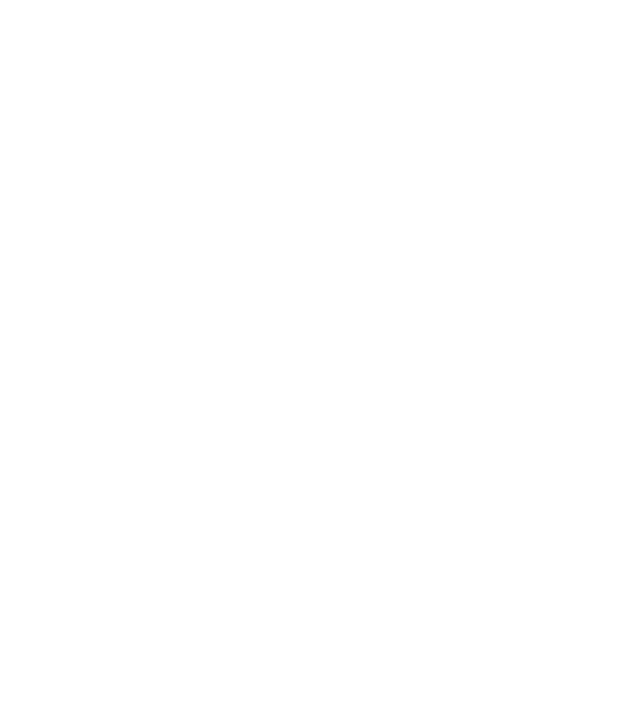
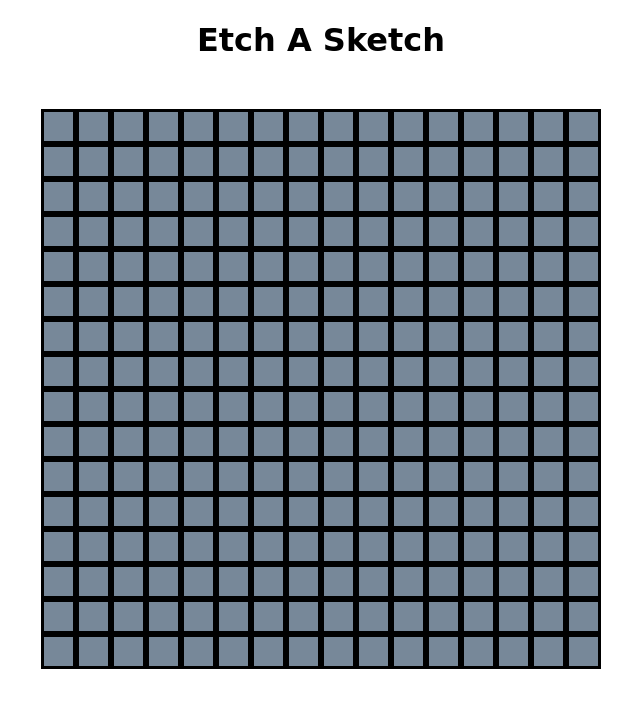
Before and after one commit to rjmills87/Etch-A-Sketch-Project, a plain HTML site: page index.html in a window 1280 px wide. Shown: the whole page, without its empty margins (319-959 px from the left). Drawn offline with Linux system fonts and the light colour scheme; a web font is replaced by a local one.

Commit message:
16 x 16 grid created using javascript.

```diff
--- a/index.html
+++ b/index.html
@@ -8,6 +8,7 @@
     <title>Etch-A-Sketch-Project</title>
   </head>
   <body>
+    <h1 class="main-title">Etch A Sketch</h1>
     <div class="grid-container"></div>
     <script src="script.js"></script>
   </body>
--- a/script.js
+++ b/script.js
@@ -0,0 +1,11 @@
+const gridContainer = document.querySelector(".grid-container");
+const grid16by16 = 16 * 16;
+
+function createGrid(size) {
+  for (let cell = 0; cell < size; cell++) {
+    let gridCell = document.createElement("div");
+    gridCell.classList.add("gridCell");
+    gridContainer.appendChild(gridCell);
+  }
+}
+createGrid(grid16by16);
--- a/style.css
+++ b/style.css
@@ -0,0 +1,27 @@
+@import url("https://fonts.googleapis.com/css2?family=Hachi+Maru+Pop&display=swap");
+
+body {
+  margin: 0;
+  font-family: "Hachi Maru Pop", cursive;
+}
+
+.main-title {
+  text-align: center;
+  margin-bottom: 50px;
+}
+
+.grid-container {
+  justify-content: center;
+  display: grid;
+  grid-template-columns: repeat(16, 35px);
+  grid-auto-rows: 35px;
+}
+
+.gridCell {
+  background-color: lightslategray;
+  border-style: solid;
+}
+
+.gridCell:hover {
+  background-color: crimson;
+}
```
